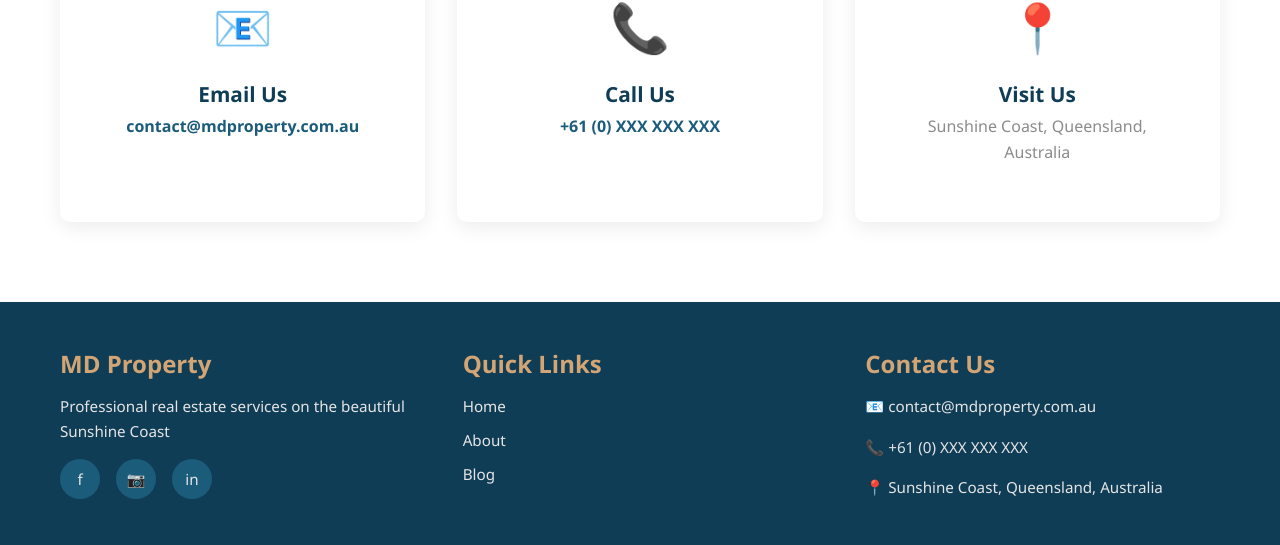
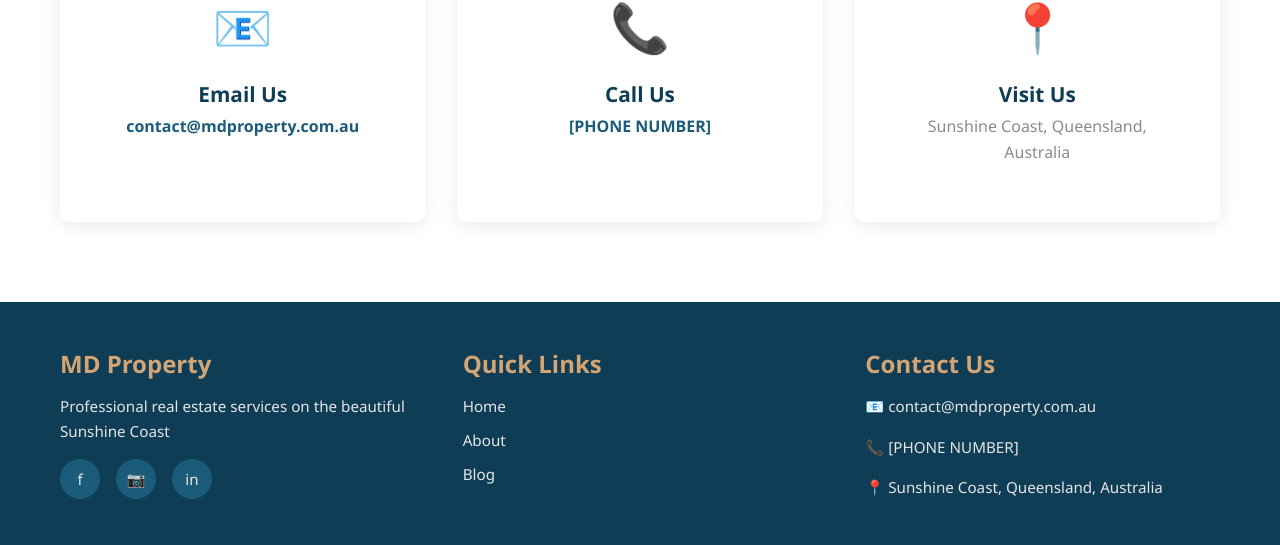
Before and after one commit to mdav43/md-property, a Jekyll site: the page built from index.html, in a window 1280 px wide and 900 px high, scrolled down 2488 px. Shown: the part 257-802 px from the top of the window. Built offline with Jekyll 4.4.1, drawn with Linux system fonts in a browser that asks for light colours.

Commit message:
Fix code review issues: remove hardcoded URL, update placeholder phone, fix CSS duplicate property, update Ruby action version
Co-authored-by: mdav43 <3327386+mdav43@users.noreply.github.com>

```diff
--- a/_config.yml
+++ b/_config.yml
@@ -3,11 +3,11 @@ title: MD Property
 tagline: Sunshine Coast Property Specialists
 description: Professional real estate services on the beautiful Sunshine Coast
 baseurl: ""
-url: "https://mdav43.github.io/md-property"
+url: ""
 
 # Contact information
 email: contact@mdproperty.com.au
-phone: "+61 (0) XXX XXX XXX"
+phone: "[PHONE NUMBER]"
 address: "Sunshine Coast, Queensland, Australia"
 
 # Social media
--- a/assets/css/style.css
+++ b/assets/css/style.css
@@ -430,7 +430,6 @@ footer {
 }
 
 .social-links a {
-  display: inline-block;
   width: 40px;
   height: 40px;
   background-color: var(--ocean-blue);
```
Also changed, not shown: .github/workflows/static.yml.
